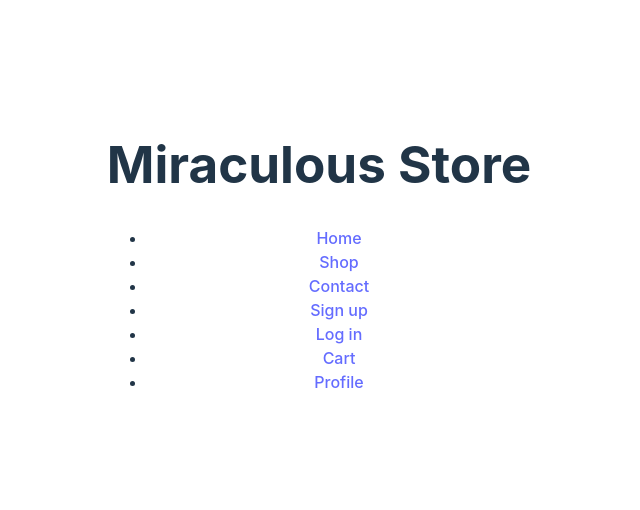
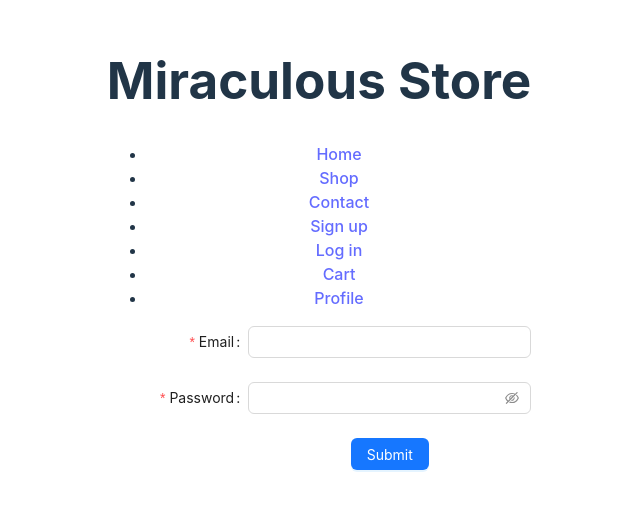
Before and after one commit to Luboasso/project_e-commerce_react, a React (Vite) app: page /login in a window 1280 px wide. Shown: the part 144-654 px from the top of the page, without its empty margins (321-961 px from the left). Built offline with nearby package versions, Linux system fonts and the light colour scheme.

Commit message:
Implemented LogIn with Ant Design, but wasn't working. </UserProvider> placed incorrectly

```diff
--- a/package.json
+++ b/package.json
@@ -10,6 +10,7 @@
     "preview": "vite preview"
   },
   "dependencies": {
+    "antd": "^5.11.5",
     "axios": "^1.6.2",
     "react": "^18.2.0",
     "react-dom": "^18.2.0",
--- a/src/App.jsx
+++ b/src/App.jsx
@@ -4,18 +4,23 @@ import { ProductsProvider } from "./context/ProductsContext/ProductsState";
 import Products from "../src/components/Products/Products";
 import Header from "./components/Header/Header";
 import Home from "./components/Home/Home";
+import Login from "./components/Login/Login";
+import { UserProvider } from "./context/UserContext/UserState";
 
 function App() {
   return (
     <>
       <Router>
+        <UserProvider>
         <ProductsProvider>
           <Header />
           <Routes>
             <Route path="/shop" element={<Products />} />
             <Route path="/home" element={<Home />} />
+            <Route path="/login" element={<Login />} />
           </Routes>
         </ProductsProvider>
+        </UserProvider>
       </Router>
     </>
   );
--- /dev/null
+++ b/src/components/Login/Login.jsx
@@ -0,0 +1,72 @@
+import React from "react";
+import { Button, Form, Input } from "antd";
+import { useContext } from "react";
+import { UserContext } from "../../context/UserContext/UserState";
+
+const Login = () => {
+  const { login } = useContext(UserContext);
+  const onFinish = (values) => {
+    login(values);
+    console.log("Login successful:", values);
+  };
+  return (
+    <div>
+      {" "}
+      <Form
+        name="basic"
+        labelCol={{
+          span: 8,
+        }}
+        wrapperCol={{
+          span: 16,
+        }}
+        style={{
+          maxWidth: 600,
+        }}
+        initialValues={{
+          remember: true,
+        }}
+        onFinish={onFinish}
+        autoComplete="off"
+      >
+        <Form.Item
+          label="Email"
+          name="email"
+          rules={[
+            {
+              required: true,
+              message: "Please input your email!",
+            },
+          ]}
+        >
+          <Input />
+        </Form.Item>
+
+        <Form.Item
+          label="Password"
+          name="password"
+          rules={[
+            {
+              required: true,
+              message: "Please input your password!",
+            },
+          ]}
+        >
+          <Input.Password />
+        </Form.Item>
+
+        <Form.Item
+          wrapperCol={{
+            offset: 8,
+            span: 16,
+          }}
+        >
+          <Button type="primary" htmlType="submit">
+            Submit
+          </Button>
+        </Form.Item>
+      </Form>
+    </div>
+  );
+};
+export default Login;
--- /dev/null
+++ b/src/context/UserContext/UserReducer.jsx
@@ -0,0 +1,13 @@
+const users = (state, action) => {
+    switch (action.type) {
+      case "LOGIN":
+        return {
+          ...state,
+          token: action.payload.token,
+          user: action.payload.user,
+        };
+      default:
+        return state;
+    }
+  };
+  export default users;
--- /dev/null
+++ b/src/context/UserContext/UserState.jsx
@@ -0,0 +1,44 @@
+import { useReducer } from "react";
+import { createContext } from "react";
+import UserReducer from "../UserContext/UserReducer";
+import axios from "axios";
+
+const token = JSON.parse(localStorage.getItem("token"));
+const user = JSON.parse(localStorage.getItem("user"));
+
+const initialState = {
+  token: token || null,
+  user: user || null,
+};
+
+const API_URL = "http://localhost:8080/users";
+
+export const UserContext = createContext(initialState);
+
+export const UserProvider = ({ children }) => {
+  const [state, dispatch] = useReducer(UserReducer, initialState);
+
+  const login = async (valuesUser) => {
+    const res = await axios.post(API_URL + "/login", valuesUser);
+    dispatch({
+      type: "LOGIN",
+      payload: res.data,
+    });
+    if (res.data) {
+      localStorage.setItem("token", JSON.stringify(res.data.token));
+      localStorage.setItem("user", JSON.stringify(res.data.user));
+    }
+  };
+
+  return (
+    <UserContext.Provider
+      value={{
+        token: state.token,
+        user: state.user,
+        login,
+      }}
+    >
+      {children}
+    </UserContext.Provider>
+  );
+};
```
Also changed, not shown: src/components/Login/Login.scss (added), 1 other file (tests, documents, lock files or other folders).
